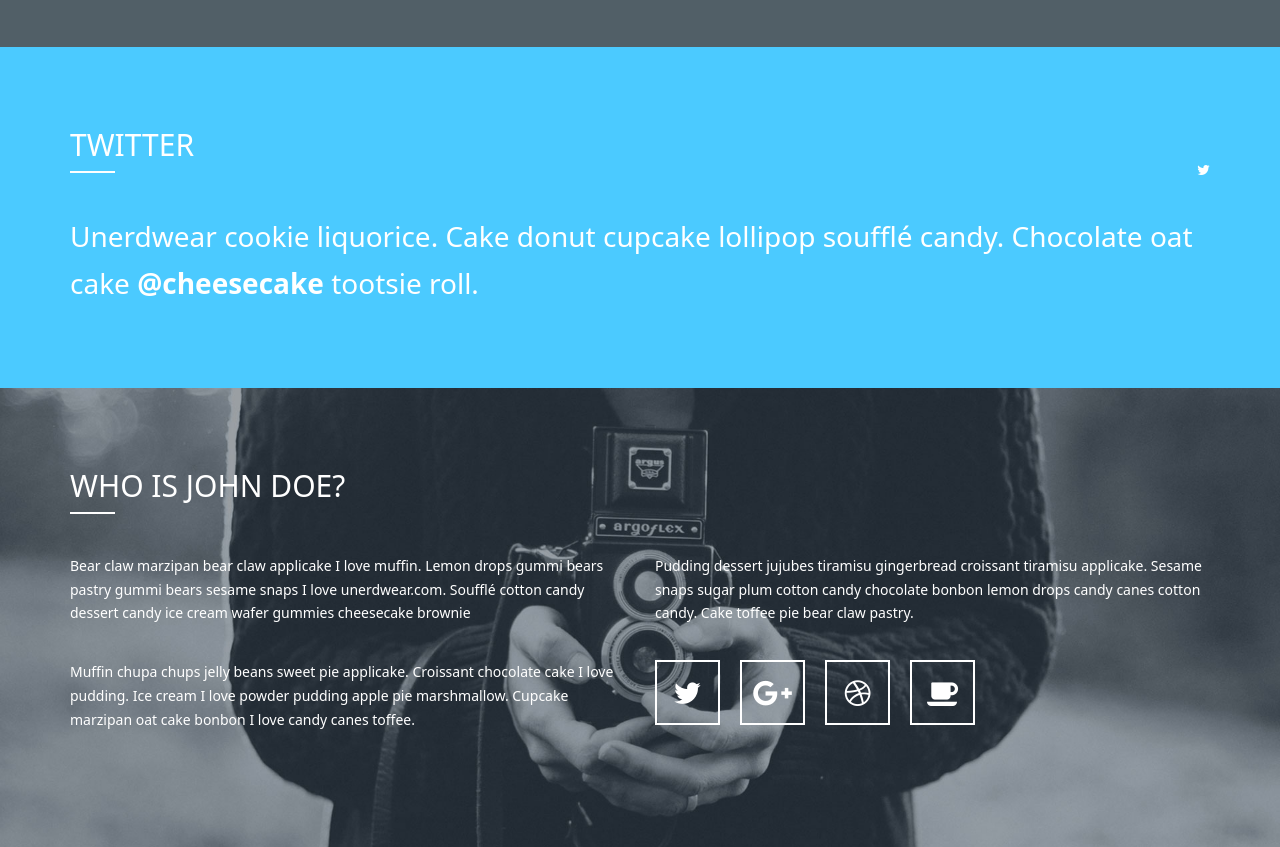
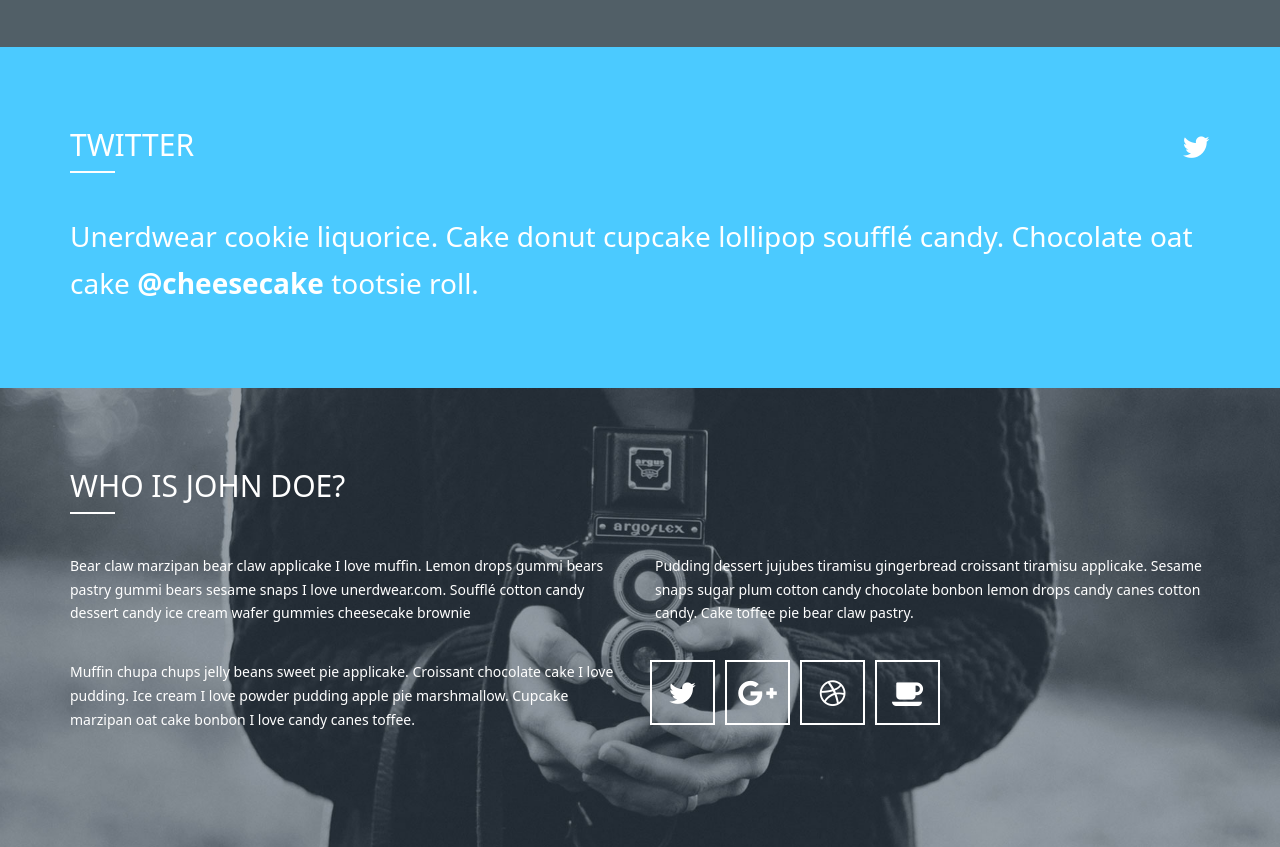
Before and after one commit to srkvlntn/Blueasy, a plain HTML site: page index.html in a window 1280 px wide. Shown: the part 1720-2567 px from the top of the page. Drawn offline with nearby package versions, Linux system fonts and the light colour scheme; files whose address does not match are found by name.

Commit message:
section twitter

```diff
--- a/index.html
+++ b/index.html
@@ -105,7 +105,7 @@
             <div class="container">
                 <div class="section-header">
                     <h2 class="section-title">Twitter</h2>
-                    <i class="icon-twitter"></i>
+                    <span><i class="icon-twitter"></i></span>
                 </div>
                 <div class="twitter-box">
                     <p>Unerdwear cookie liquorice. Cake donut cupcake lollipop soufflé candy. Chocolate oat cake
@@ -136,15 +136,17 @@
                             plum cotton candy chocolate bonbon lemon drops candy canes cotton candy. Cake toffee pie
                             bear claw pastry.</p>
                         <div class="about-icons">
-                                <a href="#"><i class="icon-twitter"></i></a>
-                                <a href="#"><i class="icon-google-plus"></i></a>
-                                <a href="#"><i class="icon-dribbble"></i></a>
-                                <a href="#"><i class="icon-coffee"></i></a>
+                            <a href="#"><i class="icon-twitter"></i></a>
+                            <a href="#"><i class="icon-google-plus"></i></a>
+                            <a href="#"><i class="icon-dribbble"></i></a>
+                            <a href="#"><i class="icon-coffee"></i></a>
                         </div>
                     </div>
                 </div>
             </div>
         </section>
+
+
 
     </main>
     <footer class="footer"></footer>
--- a/scss/layout/_common.scss
+++ b/scss/layout/_common.scss
@@ -93,8 +93,16 @@ body {
 
 .section-header {
 	display: flex;
+	justify-content: space-between;
 	align-items: center;
-	justify-content: space-between;
+	margin-bottom: 40px;
+
+	.section-title {
+		margin-bottom: 0;
+	}
+		i {
+			font-size: 30px;
+		}
 }
 
 .section-services {
@@ -155,8 +163,10 @@ body {
 
 	.btn {
 		display: block;
+		margin-bottom: 20px;
 		@include media('>=tablet') {
 			display: inline-block;
+			margin-bottom: 0;
 		}
 	}
 }
@@ -210,7 +220,7 @@ body {
 			align-items: center;
 			color: $white;
 			font-size: 30px;
-			margin: 0 10px;
+			margin: 0 5px;
 			transition: border .3s ease, color .3s ease;
 			//position: relative;
 
```
Also changed, not shown: css/style.css, 1 other file.
